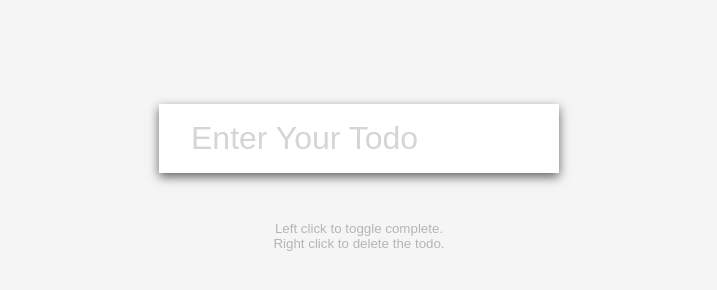
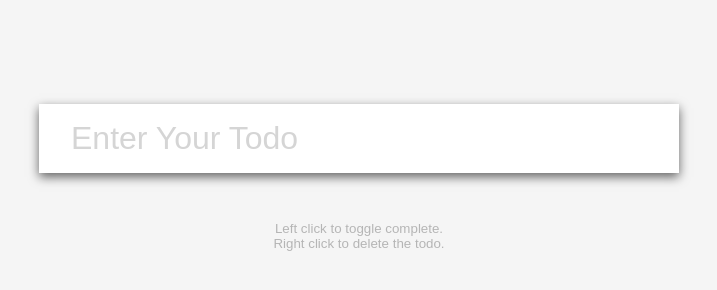
Before and after one commit to neongutsyyy/todo-app, a plain HTML site: page index.html in a window 1280 px wide. Shown: the part 294-584 px from the top of the page, without its empty margins (281-998 px from the left). Drawn offline with Linux system fonts and the light colour scheme.

Commit message:
"CSS cahnges"

```diff
--- a/index.css
+++ b/index.css
@@ -23,7 +23,7 @@ h1 {
 form {
     box-shadow: 0 4px 10px rgba(0, 0, 0, 0.6);
     max-width: 100%;
-    width: 400px;
+    width: 50%;
 }
 
 .input {
--- a/login-signup.js
+++ b/login-signup.js
@@ -29,7 +29,8 @@ function login() {
         const userExists = users.some(u => u.username === username);
         if (userExists) {
           alert("User already exists");
-        } else {
+        }
+        else {
           fetch('http://localhost:3000/users', {
             method: 'POST',
             headers: {
@@ -39,6 +40,7 @@ function login() {
         })
         .then(response => response.json())
         .then(newUser => {
+            alert("SignUp successfull!");
             window.location.href = './Login.html';
             localStorage.setItem('user', JSON.stringify(newUser));
             })
```
